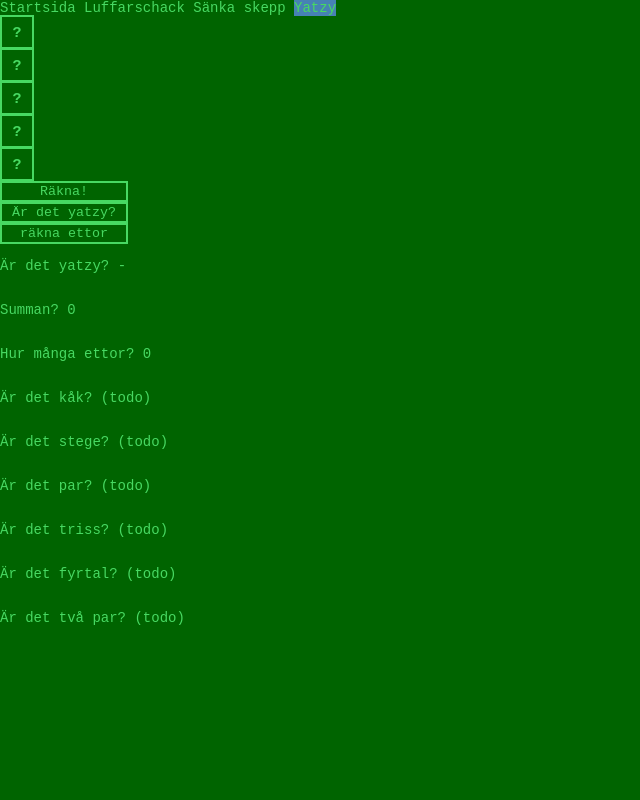
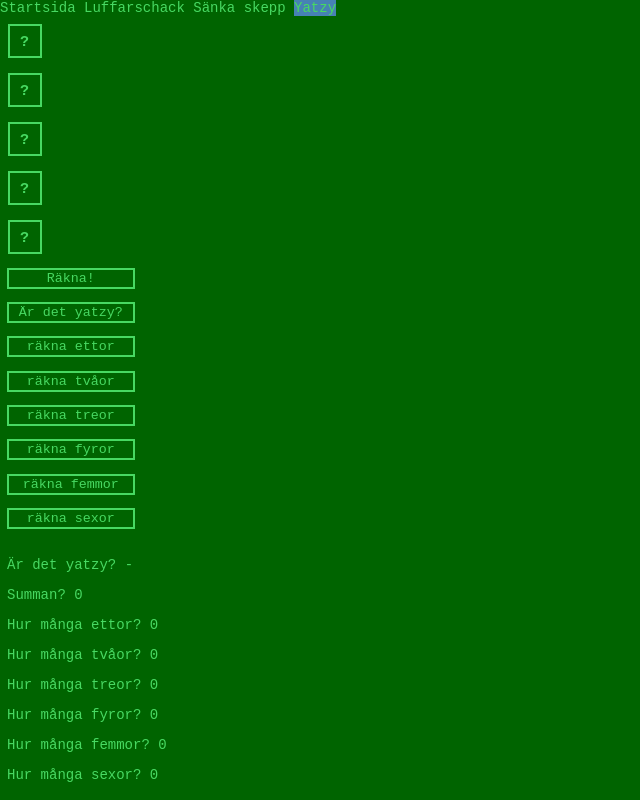
Before and after one commit to CGDM101/games, a React (Vite) app: page /yatzy in a window 1280 px wide. Shown: the top 800 px of the page, without its empty margins (0-640 px from the left). Built offline with nearby package versions, Linux system fonts and the light colour scheme.

Commit message:
Added calculation and css

```diff
--- a/src/App.css
+++ b/src/App.css
@@ -16,7 +16,10 @@ header a.active {
 .dices {
   display: grid;
   grid-template-rows: 1fr 1fr 1fr 1fr 1fr;
-
+}
+/*mellanrum mellan tärningarna*/
+.dices button {
+  margin: 0.5em;
 }
 
 ol, ul {
@@ -76,8 +79,22 @@ button {
   border: 2px solid #47d962;
   color: #47d962;
   font-family: monospace;
+  /* margin: 0.5em; */
+}
+/*för att flexa alla buttons som beräknar*/
+div .buttons-calc {
+  display: flex;
+  flex-direction: column;
+}
+div .buttons-calc button {
+  margin: 0.5em; /*mellanrum knappar*/
+  /* padding: 0.5em; text till border*/
 }
 
+/*diven för calc-output*/
+.div-calc-output {
+  margin: 0.5em;
+}
 
 /* .App {
   text-align: center;
--- a/src/components/Square.jsx
+++ b/src/components/Square.jsx
@@ -2,7 +2,7 @@ import { useState } from "react"
 
 const Square = (props) => {
     const [state, setState] = useState(null)
-
+// det är denna state som ska lyftas upp? ('x')
     return (
         <button
             className="square"
--- a/src/components/TicTacToeBoard.jsx
+++ b/src/components/TicTacToeBoard.jsx
@@ -17,6 +17,9 @@ const TicTacToeBoard = () => {
     // function render() {
     //     const playerstatus = 'Next player: X'
     // }har i st usestate?
+    function decideNextPlayer() {
+        let sth = {squares: Array(9).fill(null)} // ?
+    }
 
     return (
         <section>
--- a/src/components/Yatzy.jsx
+++ b/src/components/Yatzy.jsx
@@ -10,30 +10,114 @@ const Yatzy = () => {
 
     const [sum, setSum] = useState(0)
     const [yatzy, setYatzy] = useState('-') // false
+
     const [ones, setOnes] = useState(0)
+    const [twos, setTwos] = useState(0)
+    const [threes, setThrees] = useState(0)
+    const [fours, setFours] = useState(0)
+    const [fives, setFives] = useState(0)
+    const [sixes, setSixes] = useState(0)
 
+    function CalculateGeneral( ) {
+        let dices = [dice1, dice2, dice3, dice4, dice5]
+
+        let sumOnes = 0
+        let sumTwos = 0
+        let sumThrees = 0
+        let sumFours = 0
+        let sumFives = 0
+        let sumSixes = 0
+// loopa igenom
+        setOnes(sumOnes)
+        setTwos(sumTwos)
+        setThrees(sumThrees)
+        setFours(sumFours)
+        setFives(sumFives)
+        setSixes(sumSixes)
+    }
 
     function CalculateOnes() {
         let dices = [dice1, dice2, dice3, dice4, dice5]
         let sum = 0
         for (let i = 0; i < dices.length; i++) {
-            if(i == 1) {
+            if(dices[i] == 1) {
                 sum += 1
-                // setOnes(sum + 1)
             } else if (i != 1) {
                 sum += 0
-                // setOnes(sum)
             }
         }
-        setOnes(sum) // Funkar inte: blir alltid 1
+        setOnes(sum)
     }
 
-    function calculateScore() {
+    function CalculateTwos() {
+        let dices = [dice1, dice2, dice3, dice4, dice5]
+        let sum = 0
+        for (let i = 0; i < dices.length; i++) {
+            if(dices[i] == 2) {
+                sum += 1
+            } else if (i != 2) {
+                sum += 0
+            }
+        }
+        setTwos(sum)
+    }
+    function CalculateThrees() {
+        let dices = [dice1, dice2, dice3, dice4, dice5]
+        let sum = 0
+        for (let i = 0; i < dices.length; i++) {
+            if(dices[i] == 3) {
+                sum += 1
+            } else if (i != 3) {
+                sum += 0
+            }
+        }
+        setThrees(sum)
+    }
+    function CalculateFours() {
+        let dices = [dice1, dice2, dice3, dice4, dice5]
+        let sum = 0
+        for (let i = 0; i < dices.length; i++) {
+            if(dices[i] == 4) {
+                sum += 1
+            } else if (i != 4) {
+                sum += 0
+            }
+        }
+        setFours(sum)
+    }
+    function CalculateFives() {
+        let dices = [dice1, dice2, dice3, dice4, dice5]
+        let sum = 0
+        for (let i = 0; i < dices.length; i++) {
+            if(dices[i] == 5) {
+                sum += 1
+            } else if (i != 5) {
+                sum += 0
+            }
+        }
+        setFives(sum)
+    }
+    function CalculateSixes() {
+        let dices = [dice1, dice2, dice3, dice4, dice5]
+        let sum = 0
+        for (let i = 0; i < dices.length; i++) {
+            if(dices[i] == 6) {
+                sum += 1
+            } else if (i != 6) {
+                sum += 0
+            }
+        }
+        setSixes(sum)
+    }
+
+
+
+    function CalculateScore() {
         // let sum = dice1 + dice2 + dice3 + dice4 + dice5
         setSum(dice1 + dice2 + dice3 + dice4 + dice5)
     }
 
-    function calculateYatzy() {
+    function CalculateYatzy() {
         if (dice1 == dice2 && dice2 == dice3 && dice3 == dice4 && dice4 == dice5) {
             setYatzy('ja') // true
             let yatzy = true
@@ -47,18 +131,36 @@ const Yatzy = () => {
 
     return (
         <div className="dices">
-            <button className="square" onClick={() => setdice1(5)}> {dice1} </button>
+            <button className="square" onClick={() => setdice1(6)}> {dice1} </button>
             <button className="square" onClick={() => setdice2(1)}> {dice2} </button>
-            <button className="square" onClick={() => setdice3(1)}> {dice3} </button>
-            <button className="square" onClick={() => setdice4(5)}> {dice4} </button>
-            <button className="square" onClick={() => setdice5(1)}> {dice5} </button>
+            <button className="square" onClick={() => setdice3(3)}> {dice3} </button>
+            <button className="square" onClick={() => setdice4(3)}> {dice4} </button>
+            <button className="square" onClick={() => setdice5(2)}> {dice5} </button>
 
-            <button onClick={calculateScore}>Räkna!</button>
-            <button onClick={calculateYatzy}>Är det yatzy? </button>
-           <button onClick={CalculateOnes}>räkna ettor</button>
-            <p>Är det yatzy? {yatzy}</p>
-            <p>Summan? {sum}</p>
-            <p>Hur många ettor? {ones}</p>
+
+            <div className="buttons-calc">
+                <button onClick={CalculateScore}>Räkna!</button>
+                <button onClick={CalculateYatzy}>Är det yatzy? </button>
+
+                <button onClick={CalculateOnes}>räkna ettor</button>
+                <button onClick={CalculateTwos}>räkna tvåor</button>
+                <button onClick={CalculateThrees}>räkna treor</button>
+                <button onClick={CalculateFours}>räkna fyror</button>
+                <button onClick={CalculateFives}>räkna femmor</button>
+                <button onClick={CalculateSixes}>räkna sexor</button>
+            </div>
+
+            <div className="div-calc-output">
+                <p>Är det yatzy? {yatzy}</p>
+                <p>Summan? {sum}</p>
+                <p>Hur många ettor? {ones}</p>
+                <p>Hur många tvåor? {twos}</p>
+                <p>Hur många treor? {threes}</p>
+                <p>Hur många fyror? {fours}</p>
+                <p>Hur många femmor? {fives}</p>
+                <p>Hur många sexor? {sixes}</p>
+            </div>
+
             <p>Är det kåk? (todo)</p>
             <p>Är det stege? (todo)</p>
             <p>Är det par? (todo)</p>
```
